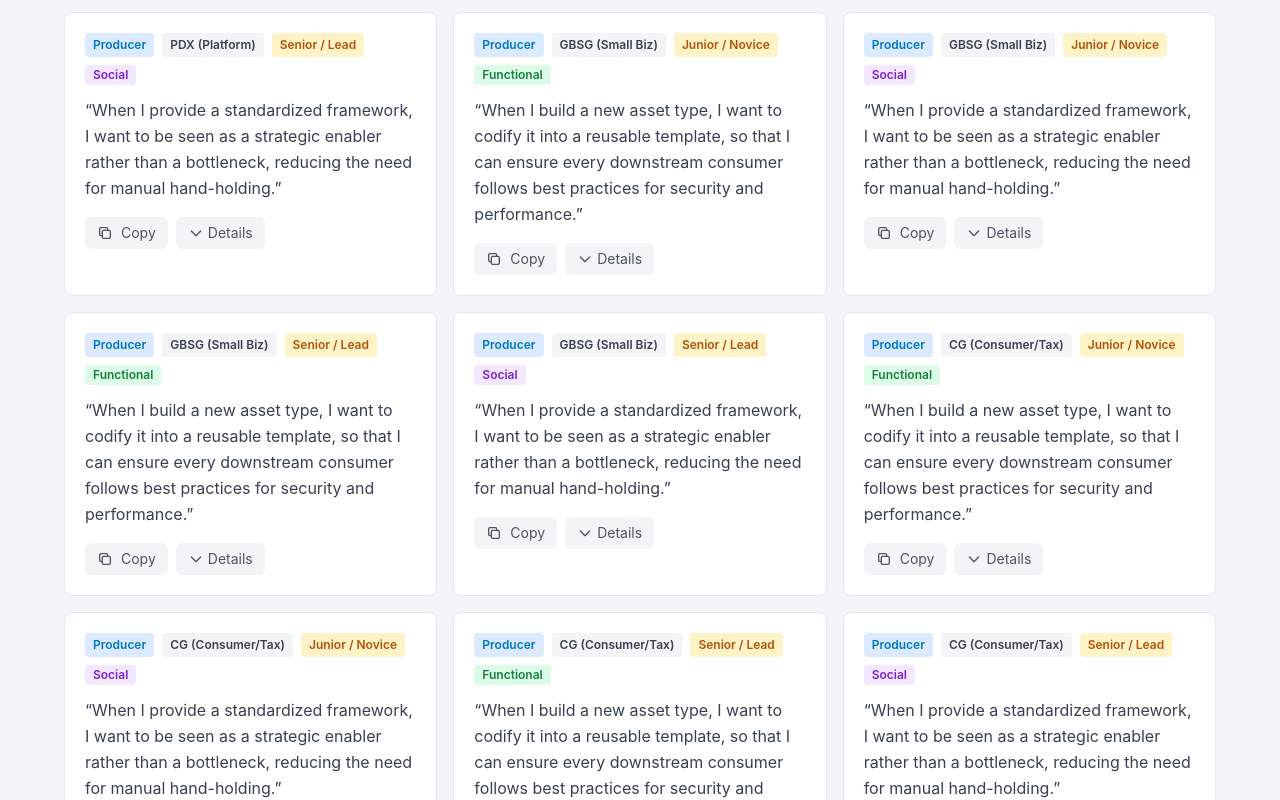
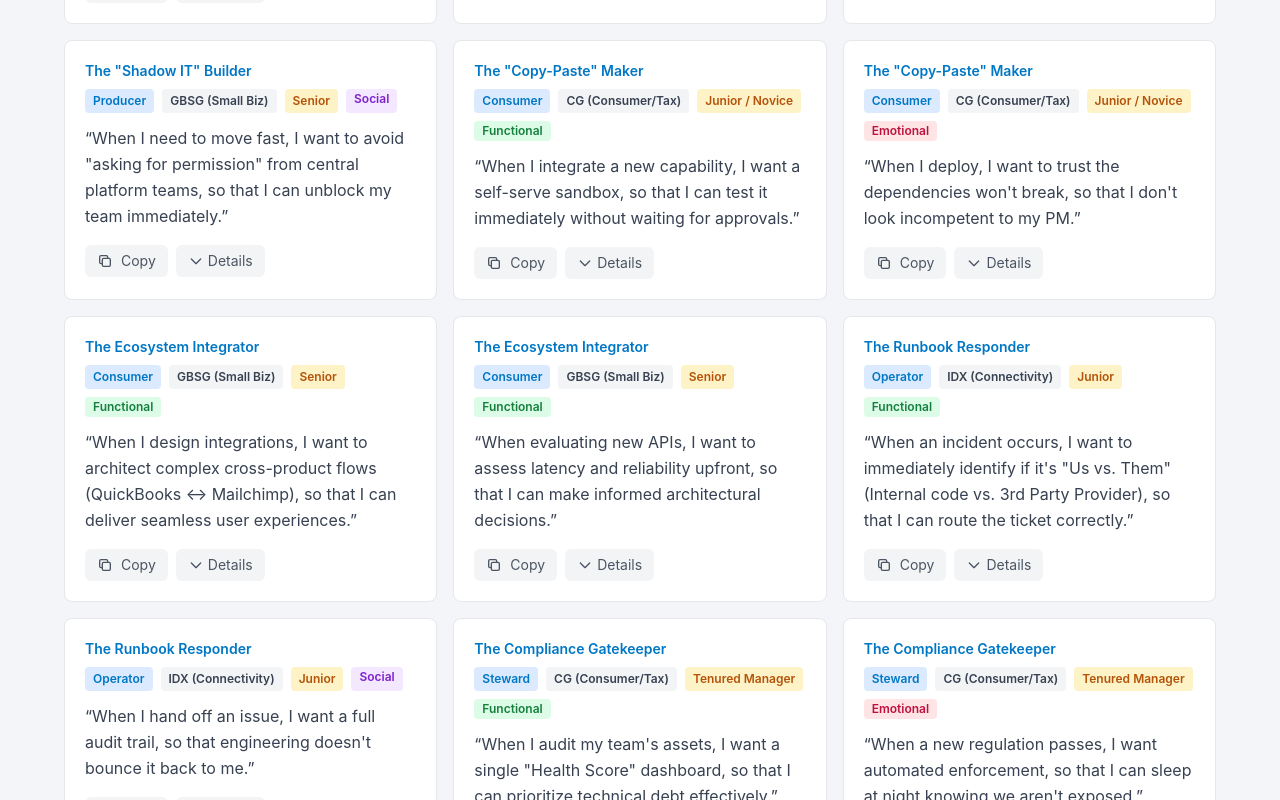
Before and after one commit to ainatte-inbal/personagenerator, a Next.js app: page /jtbd in a window 1280 px wide. Shown: the part 860-1660 px from the top of the page. Built offline with nearby package versions, Linux system fonts and the light colour scheme.

Commit message:
Restructure data model with specific persona instances from table

```diff
--- a/app/jtbd/page.tsx
+++ b/app/jtbd/page.tsx
@@ -8,7 +8,7 @@ import {
   contextOptions,
   experienceOptions,
   getAllJTBDsWithContext,
-  baseData,
+  archetypeInfo,
   ArchetypeKey,
 } from "@/lib/personaData";
 
@@ -235,7 +235,7 @@ export default function JTBDPage() {
                   selected={archetypeFilters.has(opt.value)}
                   onClick={() => toggleArchetype(opt.value)}
                   colorClass="bg-blue-100 text-blue-800 ring-blue-400"
-                  tooltip={baseData[opt.value as ArchetypeKey].definition}
+                  tooltip={archetypeInfo[opt.value as ArchetypeKey].description}
                 />
               ))}
             </div>
@@ -337,11 +337,13 @@ export default function JTBDPage() {
           <JTBDCard
             key={item.id}
             archetype={item.archetypeLabel}
+            instanceName={item.instanceName}
             context={item.contextLabel}
             experience={item.experienceLabel}
             jtbd={item.jtbd}
-            contextImpact={item.contextImpact}
-            experienceImpact={item.experienceImpact}
+            modifier={item.modifier}
+            motivation={item.motivation}
+            friction={item.friction}
           />
         ))}
       </div>
--- a/components/JTBDCard.tsx
+++ b/components/JTBDCard.tsx
@@ -5,11 +5,13 @@ import { JTBD } from "@/lib/personaData";
 
 interface JTBDCardProps {
   archetype: string;
+  instanceName: string;
   context: string;
   experience: string;
   jtbd: JTBD;
-  contextImpact: string;
-  experienceImpact: string;
+  modifier: string;
+  motivation: string;
+  friction: string;
 }
 
 function JTBDTypeBadge({ type }: { type: string }) {
@@ -30,11 +32,13 @@ function JTBDTypeBadge({ type }: { type: string }) {
 
 export default function JTBDCard({
   archetype,
+  instanceName,
   context,
   experience,
   jtbd,
-  contextImpact,
-  experienceImpact,
+  modifier,
+  motivation,
+  friction,
 }: JTBDCardProps) {
   const [copied, setCopied] = useState(false);
   const [expanded, setExpanded] = useState(false);
@@ -51,6 +55,11 @@ export default function JTBDCard({
 
   return (
     <div className="bg-white rounded-lg border border-gray-200 p-5 hover:shadow-md transition-shadow">
+      {/* Instance Name */}
+      <p className="text-sm font-semibold text-intuit-blue mb-2">
+        {instanceName}
+      </p>
+
       {/* Tags */}
       <div className="flex flex-wrap gap-2 mb-3">
         <span className="bg-blue-100 text-intuit-blue text-xs font-semibold px-2 py-1 rounded">
@@ -70,20 +79,24 @@ export default function JTBDCard({
         &ldquo;{jtbd.statement}&rdquo;
       </p>
 
-      {/* Expandable Impact Details */}
+      {/* Expandable Details */}
       {expanded && (
         <div className="mb-4 space-y-2 text-sm animate-fade-in-up">
           <div className="bg-blue-50 p-3 rounded">
             <p className="font-semibold text-blue-800 text-xs mb-1">
-              Context Impact
+              Motivation
             </p>
-            <p className="text-blue-900">{contextImpact}</p>
+            <p className="text-blue-900">&ldquo;{motivation}&rdquo;</p>
           </div>
           <div className="bg-amber-50 p-3 rounded">
             <p className="font-semibold text-amber-800 text-xs mb-1">
-              Experience Impact
+              Modifier
             </p>
-            <p className="text-amber-900">{experienceImpact}</p>
+            <p className="text-amber-900">{modifier}</p>
+          </div>
+          <div className="bg-red-50 p-3 rounded">
+            <p className="font-semibold text-red-800 text-xs mb-1">Friction</p>
+            <p className="text-red-900">{friction}</p>
           </div>
         </div>
       )}
--- a/lib/personaData.ts
+++ b/lib/personaData.ts
@@ -1,6 +1,6 @@
 // Type definitions
 export type ArchetypeKey = "producer" | "consumer" | "operator" | "steward";
-export type ContextKey = "pdx" | "gbsg" | "cg";
+export type ContextKey = "pdx" | "gbsg" | "cg" | "idx";
 export type ExperienceKey = "junior" | "senior";
 
 export interface JTBD {
@@ -8,53 +8,48 @@ export interface JTBD {
   statement: string;
 }
 
-export interface ArchetypeData {
-  title: string;
-  subtitle: string;
-  badge: string;
-  definition: string;
-  coreContext: string;
+export interface PersonaInstance {
+  instanceName: string;
+  archetype: ArchetypeKey;
+  archetypeTitle: string;
+  archetypeSubtitle: string;
+  context: ContextKey;
+  contextLabel: string;
+  experience: ExperienceKey;
+  experienceLabel: string;
+  modifier: string;
   motivation: string;
-  universalFriction: string;
+  friction: string;
   jtbds: JTBD[];
-}
-
-export interface ContextModifier {
-  label: string;
-  impactByArchetype: Record<ArchetypeKey, string>;
-}
-
-export interface ExperienceModifier {
-  label: string;
-  impactByArchetype: Record<ArchetypeKey, string>;
 }
 
 export interface GeneratedPersona {
   name: string;
+  instanceName: string;
   role: string;
   badge: string;
-  definition: string;
-  coreContext: string;
+  modifier: string;
   motivation: string;
   quote: string;
   frictions: string[];
   jtbds: JTBD[];
-  contextImpact: string;
-  experienceImpact: string;
 }
 
-// Data dictionaries
-export const baseData: Record<ArchetypeKey, ArchetypeData> = {
-  producer: {
-    title: "The Producer",
-    subtitle: "The Enabler",
-    badge: "Producer",
-    definition:
-      "The technical user who creates the underlying assets (Data Pipelines, API Integrations, AI Models) that others will use. They are responsible for the 'plumbing.'",
-    coreContext: "Data Engineering, Backend Platform, Integration Engineering",
+// Persona Instances based on the table
+export const personaInstances: PersonaInstance[] = [
+  {
+    instanceName: "The Standardization Architect",
+    archetype: "producer",
+    archetypeTitle: "The Producer",
+    archetypeSubtitle: "The Enabler",
+    context: "pdx",
+    contextLabel: "PDX (Platform)",
+    experience: "senior",
+    experienceLabel: "Senior / Expert",
+    modifier: 'Needs "Golden Signals" and strict standardization',
     motivation: "Build once, reuse everywhere.",
-    universalFriction:
-      "Undifferentiated heavy lifting—manually setting up infrastructure, scaffolding, or boilerplate config instead of writing logic.",
+    friction:
+      "Undifferentiated heavy lifting—manually scaffolding infrastructure instead of writing logic.",
     jtbds: [
       {
         type: "Functional",
@@ -68,16 +63,45 @@ export const baseData: Record<ArchetypeKey, ArchetypeData> = {
       },
     ],
   },
-  consumer: {
-    title: "The Consumer",
-    subtitle: "The Maker",
-    badge: "Consumer",
-    definition:
-      "The user who applies the platform capabilities to build business value. They 'consume' the APIs, Data, or Models produced by Producers to build features (TurboTax UI, Credit Karma offers, etc.).",
-    coreContext: "App Developers (Web/Mobile), Data Analysts, ML Engineers",
-    motivation: "Time to Value.",
-    universalFriction:
-      "The Treasure Hunt—struggling to find the right documentation, API keys, or access permissions to get started.",
+  {
+    instanceName: 'The "Shadow IT" Builder',
+    archetype: "producer",
+    archetypeTitle: "The Producer",
+    archetypeSubtitle: "The Enabler",
+    context: "gbsg",
+    contextLabel: "GBSG (Small Biz)",
+    experience: "senior",
+    experienceLabel: "Senior",
+    modifier: "Speed > Standards—will bypass platform if too slow",
+    motivation: "I need to unblock my team now.",
+    friction:
+      'Rigid wizards that hide complexity—"Give me the escape hatch."',
+    jtbds: [
+      {
+        type: "Functional",
+        statement:
+          "When the platform is too slow, I want to build bespoke pipelines, so that I can bypass platform lag and deliver on time.",
+      },
+      {
+        type: "Social",
+        statement:
+          'When I need to move fast, I want to avoid "asking for permission" from central platform teams, so that I can unblock my team immediately.',
+      },
+    ],
+  },
+  {
+    instanceName: 'The "Copy-Paste" Maker',
+    archetype: "consumer",
+    archetypeTitle: "The Consumer",
+    archetypeSubtitle: "The Maker",
+    context: "cg",
+    contextLabel: "CG (Consumer/Tax)",
+    experience: "junior",
+    experienceLabel: "Junior / Novice",
+    modifier: "Compliance-focused, relies on copy-pasting code snippets",
+    motivation: "Time to Value—I view the platform as a utility.",
+    friction:
+      "The Treasure Hunt—struggling to find the right API keys, documentation, or access permissions.",
     jtbds: [
       {
         type: "Functional",
@@ -91,122 +115,113 @@ export const baseData: Record<ArchetypeKey, ArchetypeData> = {
       },
     ],
   },
-  operator: {
-    title: "The Operator",
-    subtitle: "The Maintainer",
-    badge: "Operator",
-    definition:
-      "The user responsible for the health, reliability, and lifecycle of the systems in production. They are the 'Firefighters.'",
-    coreContext: "SRE, Production Tech Support (PTS), L3 Support",
-    motivation: "Mean Time to Resolution (MTTR).",
-    universalFriction:
-      "Alert Fatigue and Black Boxes—being woken up by alerts they can't fix or don't understand.",
+  {
+    instanceName: "The Ecosystem Integrator",
+    archetype: "consumer",
+    archetypeTitle: "The Consumer",
+    archetypeSubtitle: "The Maker",
+    context: "gbsg",
+    contextLabel: "GBSG (Small Biz)",
+    experience: "senior",
+    experienceLabel: "Senior",
+    modifier: "Focused on workflow integration and ecosystem connectivity",
+    motivation: "Seamless connectivity across products.",
+    friction: "Rate limits and architectural constraints blocking integration.",
     jtbds: [
       {
         type: "Functional",
         statement:
-          "When an incident occurs, I want to know immediately if it's 'Us vs. Them' (Internal code vs. External Provider), so I can route the ticket correctly.",
+          "When I design integrations, I want to architect complex cross-product flows (QuickBooks ↔ Mailchimp), so that I can deliver seamless user experiences.",
+      },
+      {
+        type: "Functional",
+        statement:
+          "When evaluating new APIs, I want to assess latency and reliability upfront, so that I can make informed architectural decisions.",
+      },
+    ],
+  },
+  {
+    instanceName: "The Runbook Responder",
+    archetype: "operator",
+    archetypeTitle: "The Operator",
+    archetypeSubtitle: "The Maintainer",
+    context: "idx",
+    contextLabel: "IDX (Connectivity)",
+    experience: "junior",
+    experienceLabel: "Junior",
+    modifier: "Runbook-dependent, needs step-by-step guidance",
+    motivation: "Mean Time to Resolution (MTTR)—clarity over raw data.",
+    friction:
+      "Black Boxes—being woken up by alerts I can't understand or fix.",
+    jtbds: [
+      {
+        type: "Functional",
+        statement:
+          'When an incident occurs, I want to immediately identify if it\'s "Us vs. Them" (Internal code vs. 3rd Party Provider), so that I can route the ticket correctly.',
       },
       {
         type: "Social",
         statement:
-          "When I hand off an issue, I want a full audit trail, so engineering doesn't bounce it back to me.",
+          "When I hand off an issue, I want a full audit trail, so that engineering doesn't bounce it back to me.",
       },
     ],
+  },
+  {
+    instanceName: "The Compliance Gatekeeper",
+    archetype: "steward",
+    archetypeTitle: "The Steward",
+    archetypeSubtitle: "The Governor",
+    context: "cg",
+    contextLabel: "CG (Consumer/Tax)",
+    experience: "senior",
+    experienceLabel: "Tenured Manager",
+    modifier: "PII-obsessed, focused on regulatory compliance",
+    motivation: "Risk Mitigation & Efficiency.",
+    friction:
+      'Fragmented Visibility—having to check 10 different dashboards to answer "Are we compliant?"',
+    jtbds: [
+      {
+        type: "Functional",
+        statement:
+          'When I audit my team\'s assets, I want a single "Health Score" dashboard, so that I can prioritize technical debt effectively.',
+      },
+      {
+        type: "Emotional",
+        statement:
+          "When a new regulation passes, I want automated enforcement, so that I can sleep at night knowing we aren't exposed.",
+      },
+    ],
+  },
+];
+
+// Archetype base data for tooltips and descriptions
+export const archetypeInfo: Record<
+  ArchetypeKey,
+  { title: string; subtitle: string; description: string }
+> = {
+  producer: {
+    title: "The Producer",
+    subtitle: "The Enabler",
+    description:
+      "The technical user who creates the underlying assets (Data Pipelines, API Integrations, AI Models) that others will use. They are responsible for the 'plumbing.'",
+  },
+  consumer: {
+    title: "The Consumer",
+    subtitle: "The Maker",
+    description:
+      "The user who applies the platform capabilities to build business value. They 'consume' the APIs, Data, or Models to build features.",
+  },
+  operator: {
+    title: "The Operator",
+    subtitle: "The Maintainer",
+    description:
+      "The user responsible for the health, reliability, and lifecycle of systems in production. They are the 'Firefighters.'",
   },
   steward: {
     title: "The Steward",
     subtitle: "The Governor",
-    badge: "Steward",
-    definition:
-      "The non-coding (or low-coding) user responsible for standards, compliance, cost, and quality.",
-    coreContext:
-      "Engineering Managers, Data Stewards, Security Officers, TPMs",
-    motivation: "Risk Mitigation & Efficiency.",
-    universalFriction:
-      "Fragmented Visibility—having to check 10 different dashboards to answer 'Are we compliant?'",
-    jtbds: [
-      {
-        type: "Functional",
-        statement:
-          "When I audit my team's assets, I want a single dashboard of 'Health Scores,' so I can prioritize technical debt.",
-      },
-      {
-        type: "Emotional",
-        statement:
-          "When a new regulation passes, I want automated enforcement, so I can sleep at night knowing we aren't exposed.",
-      },
-    ],
-  },
-};
-
-export const contextModifiers: Record<ContextKey, ContextModifier> = {
-  pdx: {
-    label: "PDX (Platform)",
-    impactByArchetype: {
-      producer:
-        "Needs strict adherence to 'Golden Signals' and standardization.",
-      consumer: "Focused on platform-level integrations and internal tooling.",
-      operator:
-        "Monitors system-wide health and aggregate latency across the platform.",
-      steward:
-        "Oversees platform-wide standards and cross-team compliance metrics.",
-    },
-  },
-  gbsg: {
-    label: "GBSG (Small Biz)",
-    impactByArchetype: {
-      producer:
-        "Needs speed; will bypass standards if the platform is too slow ('Shadow IT').",
-      consumer:
-        "Heavily focused on 'Workflow Integration' and ecosystem connectivity (QuickBooks, Mailchimp).",
-      operator:
-        "Monitors user-impact on specific business flows and partner integrations.",
-      steward:
-        "Focused on data quality and external partner reliability.",
-    },
-  },
-  cg: {
-    label: "CG (Consumer/Tax)",
-    impactByArchetype: {
-      producer:
-        "Must navigate strict compliance requirements and PII handling protocols.",
-      consumer:
-        "Heavily focused on 'Compliance' and data privacy/security constraints.",
-      operator:
-        "Monitors user-impact (e.g., 'Can the user file their taxes?'); cares about specific critical flows.",
-      steward:
-        "Obsessed with PII (Personally Identifiable Information) and Tax compliance.",
-    },
-  },
-};
-
-export const expModifiers: Record<ExperienceKey, ExperienceModifier> = {
-  junior: {
-    label: "Junior / Novice",
-    impactByArchetype: {
-      producer:
-        "Needs 'Paved Roads' and CLI wizards; paralyzed by blank slate. Requires 'Hello World' examples and conceptual diagrams.",
-      consumer:
-        "Relies entirely on copy-pasting code snippets; needs robust documentation and examples.",
-      operator:
-        "Needs 'Runbooks' and step-by-step remediation guides. Requires visual topology maps to understand dependencies.",
-      steward:
-        "Focuses on 'Team Velocity' and unblocking developers. New to governance processes.",
-    },
-  },
-  senior: {
-    label: "Senior / Lead",
-    impactByArchetype: {
-      producer:
-        "Needs 'Escape Hatches'; frustrated by rigid wizards that hide complexity. Wants full control.",
-      consumer:
-        "Looks for architecture patterns and limitations (rate limits, latency). May resist new tools unless 10x better.",
-      operator:
-        "Needs deep-dive observability tools (Splunk/Wavefront) to hunt root causes independently.",
-      steward:
-        "Focuses on 'Operational Excellence' and long-term stability. Experienced with compliance frameworks.",
-    },
+    description:
+      "The non-coding user responsible for standards, compliance, cost, and quality governance.",
   },
 };
 
@@ -222,6 +237,7 @@ export const contextOptions = [
   { value: "pdx", label: "PDX (Platform)" },
   { value: "gbsg", label: "GBSG (Small Biz)" },
   { value: "cg", label: "CG (Consumer/Tax)" },
+  { value: "idx", label: "IDX (Connectivity)" },
 ] as const;
 
 export const experienceOptions = [
@@ -229,34 +245,58 @@ export const experienceOptions = [
   { value: "senior", label: "Senior / Lead" },
 ] as const;
 
+// Find matching persona instance
+function findPersonaInstance(
+  archetype: ArchetypeKey,
+  context: ContextKey,
+  experience: ExperienceKey
+): PersonaInstance | null {
+  return (
+    personaInstances.find(
+      (p) =>
+        p.archetype === archetype &&
+        p.context === context &&
+        p.experience === experience
+    ) || null
+  );
+}
+
+// Find closest matching persona (same archetype, any context/experience)
+function findClosestPersona(archetype: ArchetypeKey): PersonaInstance {
+  return (
+    personaInstances.find((p) => p.archetype === archetype) ||
+    personaInstances[0]
+  );
+}
+
 // Persona generation function
 export function generatePersona(
   archetype: ArchetypeKey,
   context: ContextKey,
   experience: ExperienceKey
 ): GeneratedPersona {
-  const base = baseData[archetype];
-  const modCtx = contextModifiers[context];
-  const modExp = expModifiers[experience];
+  // Try to find exact match
+  let instance = findPersonaInstance(archetype, context, experience);
+
+  // If no exact match, find closest by archetype
+  if (!instance) {
+    instance = findClosestPersona(archetype);
+  }
 
   const expLabel = experience === "senior" ? "Sr." : "Jr.";
+  const contextLabel =
+    contextOptions.find((c) => c.value === context)?.label || context;
 
   return {
-    name: `${base.title} (${expLabel})`,
-    role: `${base.subtitle} | ${modCtx.label} | ${modExp.label}`,
-    badge: base.badge,
-    definition: base.definition,
-    coreContext: base.coreContext,
-    motivation: base.motivation,
-    quote: base.motivation,
-    frictions: [
-      base.universalFriction,
-      modCtx.impactByArchetype[archetype],
-      modExp.impactByArchetype[archetype],
-    ],
-    jtbds: base.jtbds,
-    contextImpact: modCtx.impactByArchetype[archetype],
-    experienceImpact: modExp.impactByArchetype[archetype],
+    name: `${instance.archetypeTitle} (${expLabel})`,
+    instanceName: instance.instanceName,
+    role: `${instance.archetypeSubtitle} | ${contextLabel} | ${instance.experienceLabel}`,
+    badge: instance.archetypeTitle.replace("The ", ""),
+    modifier: instance.modifier,
+    motivation: instance.motivation,
+    quote: instance.motivation,
+    frictions: [instance.friction],
+    jtbds: instance.jtbds,
   };
 }
 
@@ -266,36 +306,33 @@ export function getAllJTBDsWithContext() {
     id: string;
     archetype: ArchetypeKey;
     archetypeLabel: string;
+    instanceName: string;
     context: ContextKey;
     contextLabel: string;
     experience: ExperienceKey;
     experienceLabel: string;
     jtbd: JTBD;
-    contextImpact: string;
-    experienceImpact: string;
+    modifier: string;
+    motivation: string;
+    friction: string;
   }> = [];
 
-  for (const archKey of Object.keys(baseData) as ArchetypeKey[]) {
-    const arch = baseData[archKey];
-    for (const ctxKey of Object.keys(contextModifiers) as ContextKey[]) {
-      const ctx = contextModifiers[ctxKey];
-      for (const expKey of Object.keys(expModifiers) as ExperienceKey[]) {
-        const exp = expModifiers[expKey];
-        for (const jtbd of arch.jtbds) {
-          results.push({
-            id: `${archKey}-${ctxKey}-${expKey}-${jtbd.type}`,
-            archetype: archKey,
-            archetypeLabel: arch.badge,
-            context: ctxKey,
-            contextLabel: ctx.label,
-            experience: expKey,
-            experienceLabel: exp.label,
-            jtbd,
-            contextImpact: ctx.impactByArchetype[archKey],
-            experienceImpact: exp.impactByArchetype[archKey],
-          });
-        }
-      }
+  for (const instance of personaInstances) {
+    for (const jtbd of instance.jtbds) {
+      results.push({
+        id: `${instance.archetype}-${instance.context}-${instance.experience}-${jtbd.type}-${results.length}`,
+        archetype: instance.archetype,
+        archetypeLabel: instance.archetypeTitle.replace("The ", ""),
+        instanceName: instance.instanceName,
+        context: instance.context,
+        contextLabel: instance.contextLabel,
+        experience: instance.experience,
+        experienceLabel: instance.experienceLabel,
+        jtbd,
+        modifier: instance.modifier,
+        motivation: instance.motivation,
+        friction: instance.friction,
+      });
     }
   }
 
```
Also changed, not shown: components/PersonaCard.tsx (+13 -36 lines), components/PersonaControls.tsx (+5 -5 lines).
